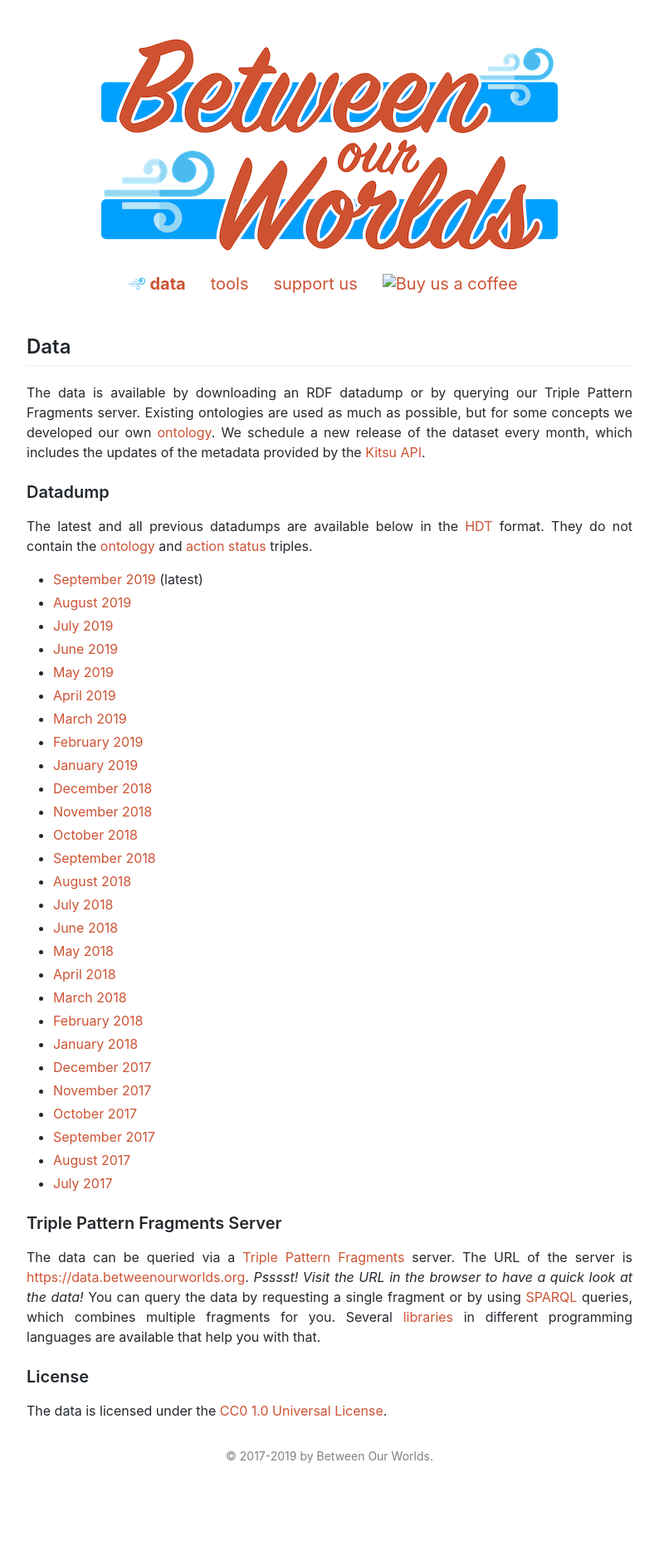
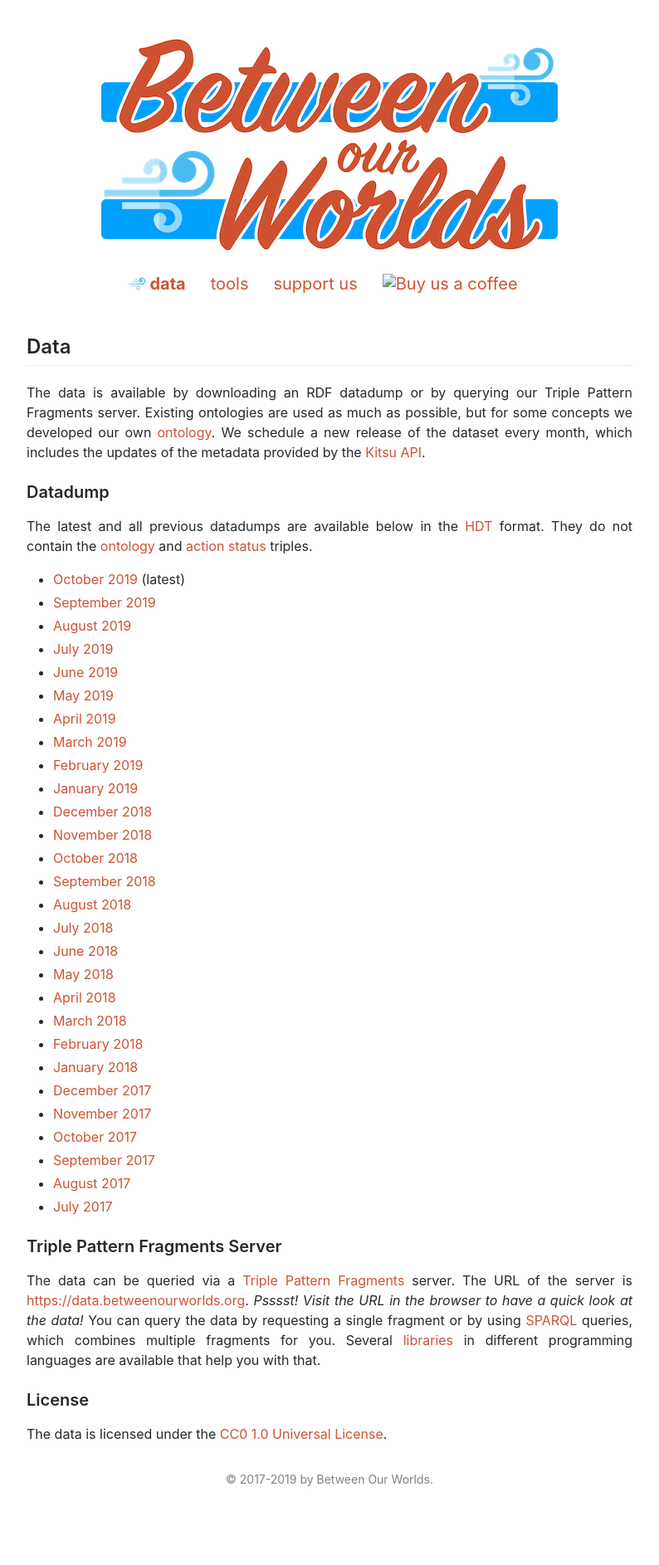
Before and after one commit to BetweenOurWorlds/website, a Jekyll site: the page built from data.html, in a window 1280 px wide. Shown: the whole page at 83% size, without its empty margins (243-1037 px from the left). Built offline with Jekyll 4.4.1, drawn with Linux system fonts in a browser that asks for light colours; before the commit the page ends 1858 px from its top, so only the background shows below that.

Commit message:
add 2019-10 release

```diff
--- a/_data/datasets.yml
+++ b/_data/datasets.yml
@@ -1,6 +1,9 @@
+- name: October 2019
+  slug: 2019-10
+  latest: true
 - name: September 2019
   slug: 2019-09
-  latest: yes
+  latest: no
 - name: August 2019
   slug: 2019-08
   latest: no
```
